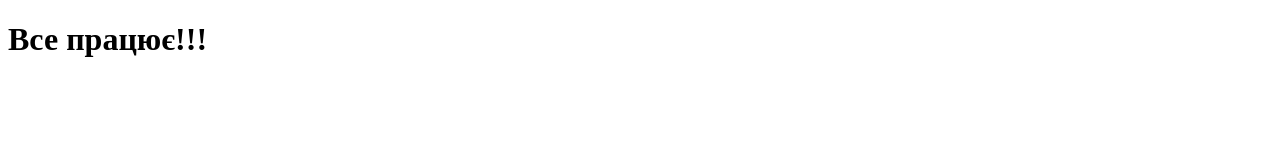
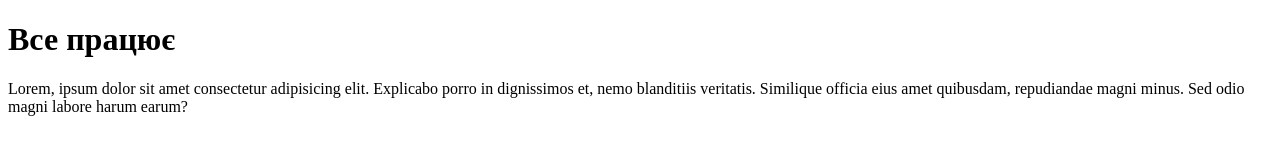
Before and after one commit to TasZyb/mySite, a plain HTML site: page index.html in a window 1280 px wide. Drawn offline with Linux system fonts and the light colour scheme.

Commit message:
change index.html

```diff
--- a/index.html
+++ b/index.html
@@ -7,10 +7,11 @@
     <link rel="stylesheet" href="style.css">
 </head>
 <body>
-
     <h1>
-        Все працює!!!
+        Все працює
     </h1>
-
+    <p>
+        Lorem, ipsum dolor sit amet consectetur adipisicing elit. Explicabo porro in dignissimos et, nemo blanditiis veritatis. Similique officia eius amet quibusdam, repudiandae magni minus. Sed odio magni labore harum earum?
+    </p>
 </body>
 </html>
```
